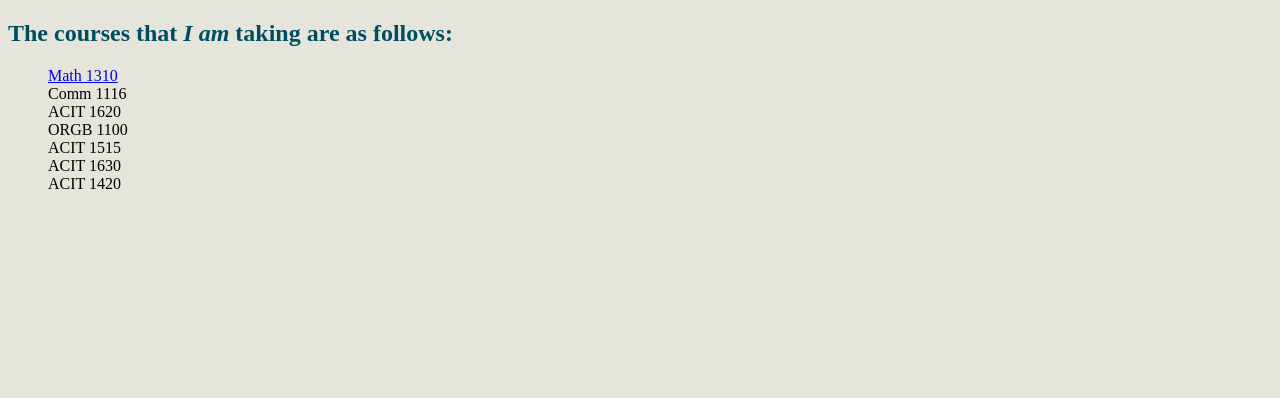
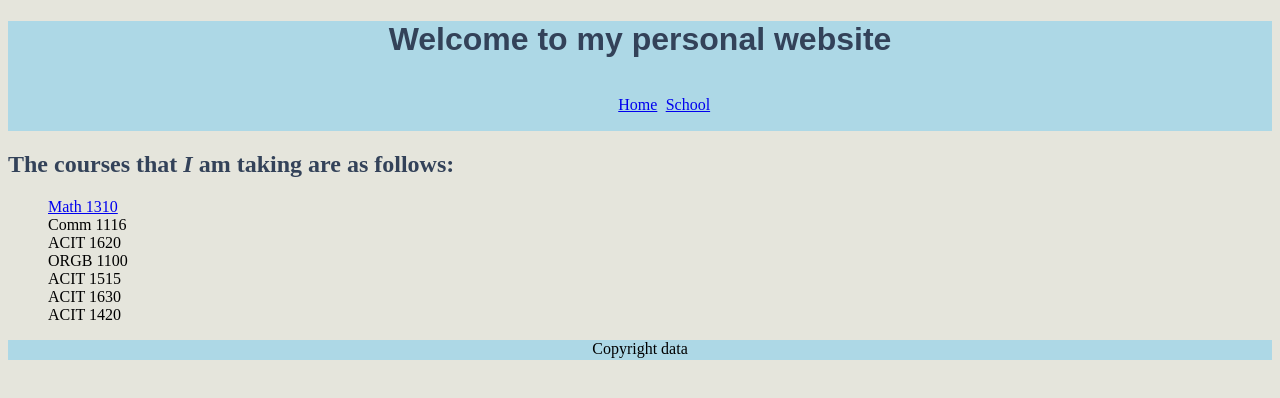
Before and after one commit to fluffybrownie99/personal-website, a plain HTML site: page misc/courses.html in a window 1280 px wide. Drawn offline with Linux system fonts and the light colour scheme; files that its build step writes are made by us from their sources.

Commit message:
adds styling to courses.html to match with home page

```diff
--- a/css/stylesheet.css
+++ b/css/stylesheet.css
@@ -2,7 +2,7 @@ body {
     background-color: #E5E5DC;
 }
 h1 {
-    color:#004E61;
+    color:#334259;
 }
 header, footer{
     text-align: center;
--- a/misc/courses.html
+++ b/misc/courses.html
@@ -3,11 +3,23 @@
 <head>
     <meta charset="UTF-8">
     <title>Courses</title>
+    <link rel="stylesheet" href="css/stylesheet.css">
+    <link rel="preconnect" href="https://fonts.googleapis.com">
+    <link rel="preconnect" href="https://fonts.gstatic.com" crossorigin>
     <link rel="stylesheet" href="../css/stylesheet.css">
 </head>
 <body>
+  <header>
+    <h1 class="intropgh1">Welcome to my personal website</h1>
+    <nav>
+      <ul class="external_links">
+        <li class="navlink"><a href="../index.html">Home</a></li>
+        <li class="navlink"><a href="misc/school.html">School</a></li>
+      </ul>
+    </nav>
+  </header>
   <section>
-    <h1>The courses that <em>I am</em> taking are as follows:</h1>
+    <h1>The courses that <em>I</em> am taking are as follows:</h1>
       <ul>
         <li>
           <a href="https://www.bcit.ca/outlines/20223048470/">Math 1310</a>
@@ -20,5 +32,6 @@
         <li>ACIT 1420</li>
       </ul>
   </section>
+  <footer>Copyright data</footer>
 </body>
 </html>
```
